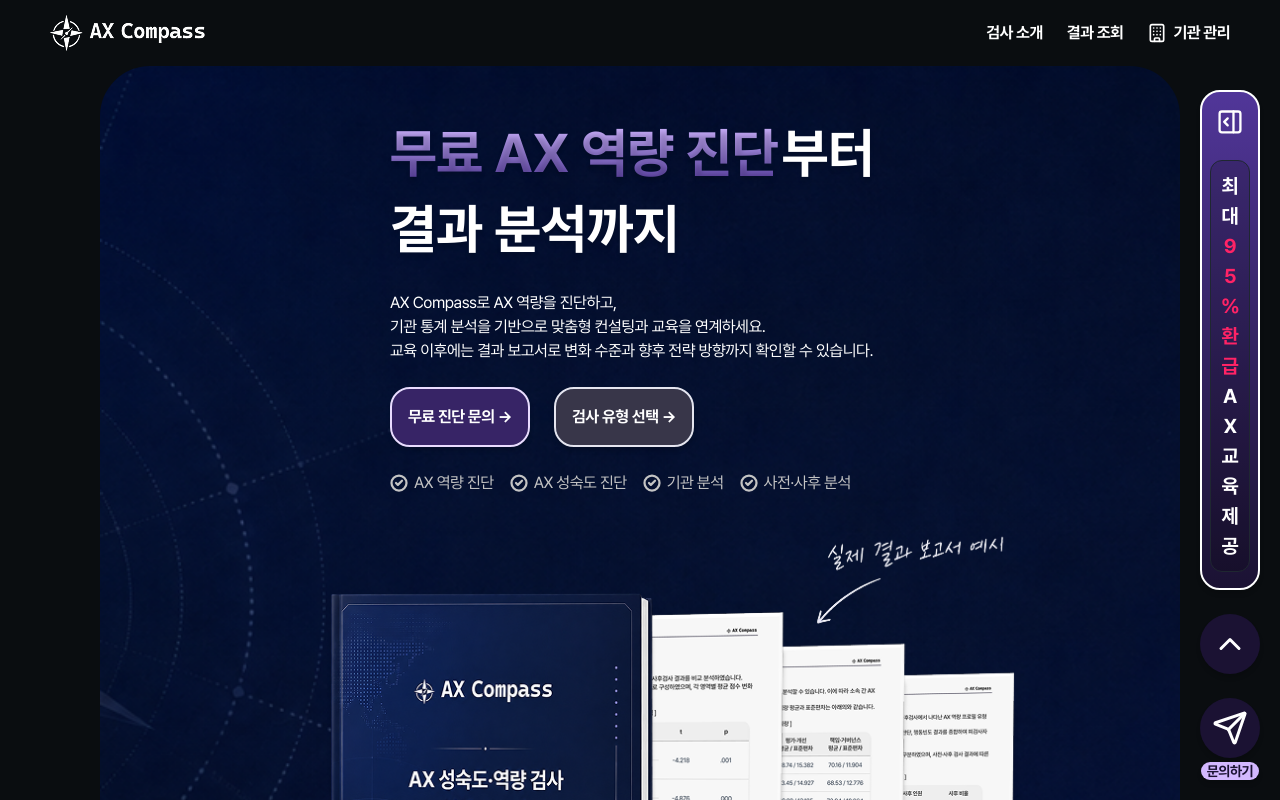
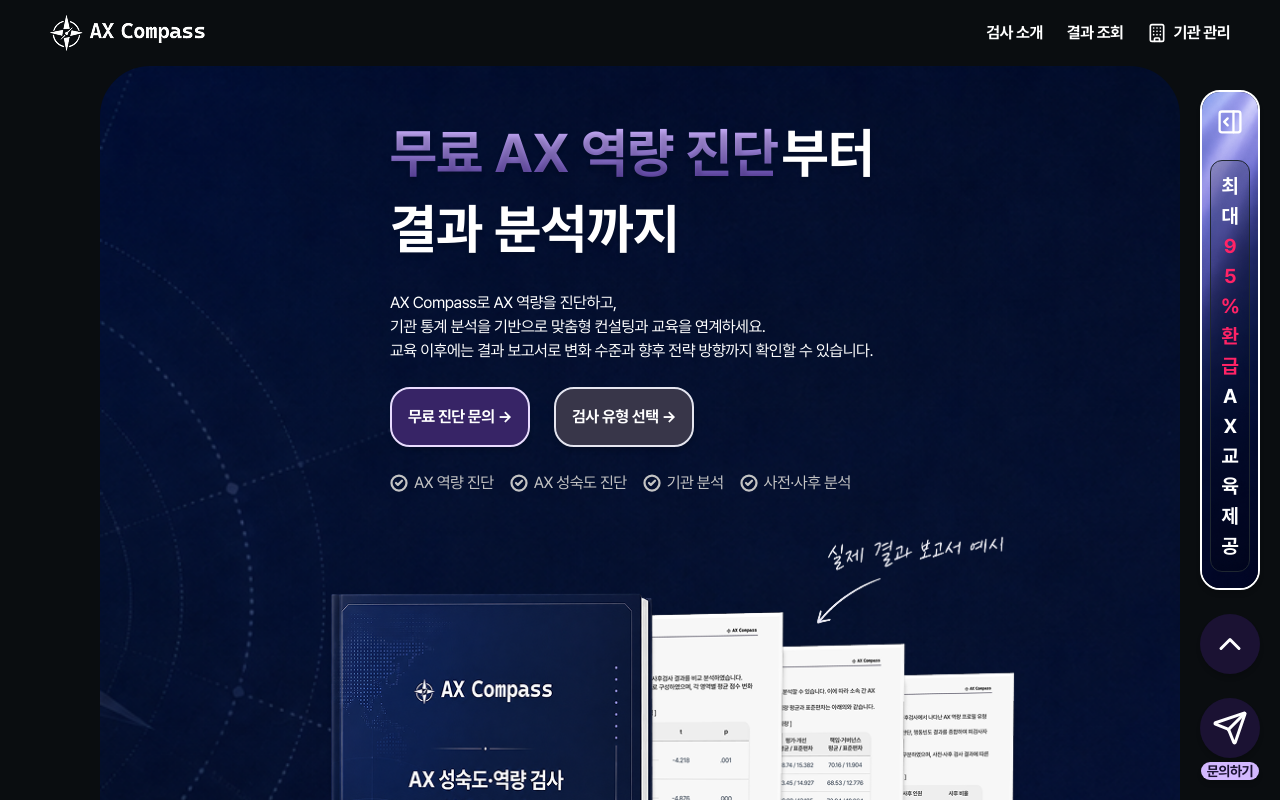
Before and after one commit to helloworldlabs-projects/AX-Compass, a Next.js app: page / in a window 1280 px wide. Both pictures are taken after a click on the button 1228 px from the left and 121 px from the top of the page. Shown: the top 800 px of the page. Built offline with nearby package versions, Linux system fonts and the light colour scheme; no server answers.

Commit message:
feat: 사이드 배너 배경 이미지 적용

```diff
--- a/components/layout/FloatingBanner.tsx
+++ b/components/layout/FloatingBanner.tsx
@@ -110,7 +110,8 @@ export default function FloatingBanner() {
     <>
       <div ref={desktopRef} className="hidden pr-5 lg:flex">
         {isOpen ? (
-          <div className="relative flex h-[500px] w-[360px] flex-col gap-3 overflow-hidden rounded-[20px] border-2 border-white bg-linear-to-b from-[#513699] to-purple-900 p-4 shadow">
+          <div className="relative flex h-[500px] w-[360px] flex-col gap-3 overflow-hidden rounded-[20px] border-2 border-white p-4 shadow">
+            <Image src="/images/img_bg_sidebanner.png" alt="" fill className="absolute inset-0 object-cover" />
             <div className="relative z-10 flex justify-between">
               <div className="flex flex-col gap-1">
                 <div className="relative h-[20px] w-[90px]">
@@ -134,10 +135,11 @@ export default function FloatingBanner() {
         ) : (
           <button
             onClick={() => setIsOpen(true)}
-            className="flex h-[500px] w-[60px] flex-col items-center gap-6 rounded-[20px] border-2 border-white bg-linear-to-b from-[#513699] to-purple-900 px-2.5 py-4 shadow"
+            className="relative flex h-[500px] w-[60px] flex-col items-center gap-6 overflow-hidden rounded-[20px] border-2 border-white px-2.5 py-4 shadow"
           >
-            <PanelRightOpen className="size-7 text-white" />
-            <div className="border-special-dark-blue-700 txt-st2-bold flex h-[416px] w-[40px] flex-col items-center justify-center rounded-[12px] border bg-black/20 text-white">
+            <Image src="/images/img_bg_sidebanner.png" alt="" fill className="absolute inset-0 object-cover object-right-top" />
+            <PanelRightOpen className="relative z-10 size-7 text-white" />
+            <div className="border-special-dark-blue-700 txt-st2-bold relative z-10 flex h-[416px] w-[40px] flex-col items-center justify-center rounded-[12px] border bg-black/20 text-white">
               <span>최</span>
               <span>대</span>
               <span className="text-[#FF2366]">9</span>
@@ -158,7 +160,8 @@ export default function FloatingBanner() {
 
       <div ref={mobileRef} className="flex w-full lg:hidden">
         {isOpen ? (
-          <div className="relative flex w-full flex-col gap-3 overflow-hidden rounded-[20px] border-2 border-white bg-linear-to-b from-[#513699] to-purple-900 p-4 shadow">
+          <div className="relative flex w-full flex-col gap-3 overflow-hidden rounded-[20px] border-2 border-white p-4 shadow">
+            <Image src="/images/img_bg_sidebanner.png" alt="" fill className="absolute inset-0 object-cover" />
             <div className="relative z-10 flex justify-between">
               <div className="flex flex-col gap-1">
                 <div className="relative h-[16px] w-[70px]">
@@ -182,12 +185,13 @@ export default function FloatingBanner() {
         ) : (
           <button
             onClick={() => setIsOpen(true)}
-            className="flex w-full items-center justify-between gap-3 rounded-[20px] border-2 border-white bg-linear-to-l from-[#513699] to-purple-900 px-2.5 py-4 shadow"
+            className="relative flex w-full items-center justify-between gap-3 overflow-hidden rounded-[20px] border-2 border-white px-2.5 py-4 shadow"
           >
-            <span className="border-special-dark-blue-700 txt-st2-bold flex h-[40px] w-full items-center justify-center gap-1.5 rounded-[12px] border bg-black/20 text-white">
+            <Image src="/images/img_bg_sidebanner.png" alt="" fill className="absolute inset-0 object-cover object-right-top" />
+            <span className="border-special-dark-blue-700 txt-st2-bold relative z-10 flex h-[40px] w-full items-center justify-center gap-1.5 rounded-[12px] border bg-black/20 text-white">
               최대 <span className="text-special-pink-600">95% 환급</span> AX 교육 확인
             </span>
-            <PanelTopCloseIcon className="size-7 text-white" />
+            <PanelTopCloseIcon className="relative z-10 size-7 text-white" />
           </button>
         )}
       </div>
```
Also changed, not shown: public/images/img_bg_sidebanner.png (added).
